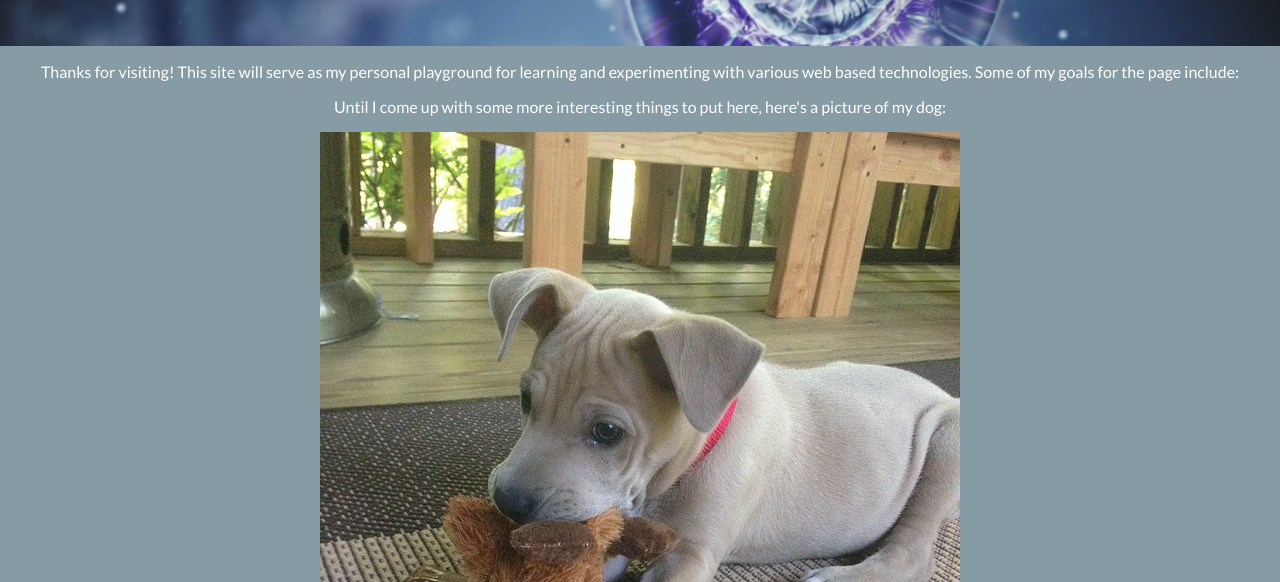
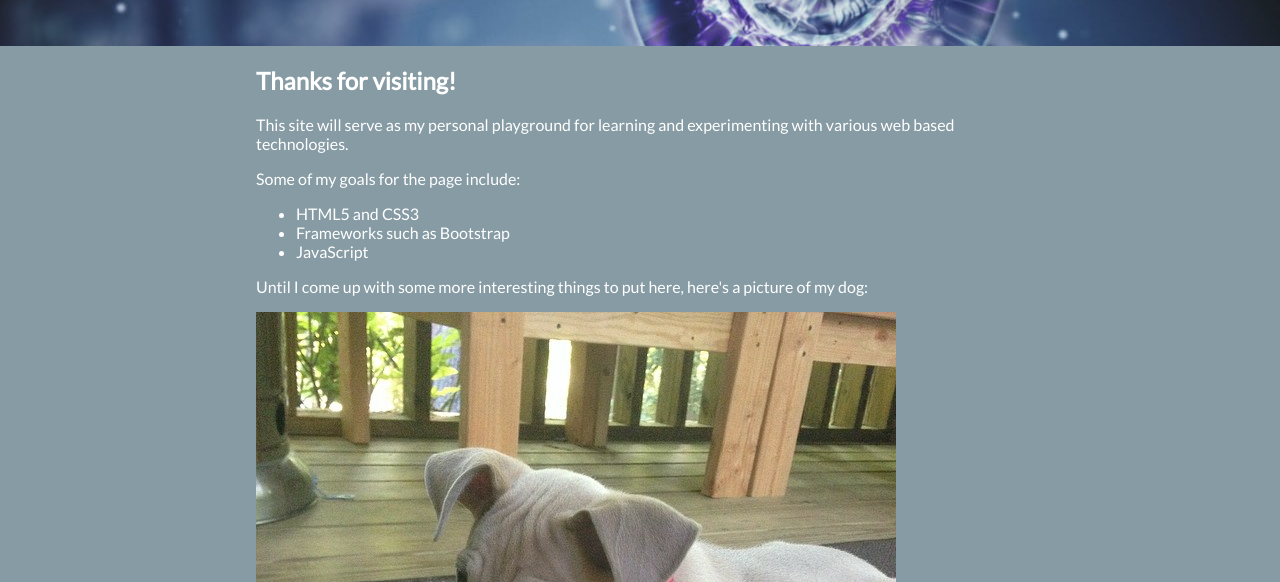
Before and after one commit to ncon5910/sciencebad, a plain HTML site: page index.html in a window 1280 px wide. Shown: the part 218-800 px from the top of the page. Drawn offline with Linux system fonts and the light colour scheme.

Commit message:
Updated copy in body, setting max width and text alignment. Adjusted style for list in .top_nav to only affect that list (added specificity).

```diff
--- a/index.html
+++ b/index.html
@@ -30,7 +30,14 @@
   		</div>
   	</div>
   	<div class=content>
-		<p>Thanks for visiting! This site will serve as my personal playground for learning and experimenting with various web based technologies. Some of my goals for the page include:</p>
+		<h2>Thanks for visiting!</h2>
+		<p>This site will serve as my personal playground for learning and experimenting with various web based technologies.</p>
+		<p>Some of my goals for the page include:</p>
+		<p><ul>
+			<li>HTML5 and CSS3</li>
+			<li>Frameworks such as Bootstrap</li>
+			<li>JavaScript</li>
+		</ul></p>
 		<p>Until I come up with some more interesting things to put here, here's a picture of my dog:</p>
 		<img src="Plato.jpg" alt="This should have been a picture of my dog">
 	</div>
--- a/style.css
+++ b/style.css
@@ -59,7 +59,7 @@ div {
 	text-align: center;
 }
 
-ul {
+.top_nav ul {
 	list-style: none;
 	display: flex;
 	float: left;
@@ -67,7 +67,7 @@ ul {
 	color: white;
 }
 
-li {
+.top_nav li {
 	display: block;
 	line-height: 1.5;
 	margin: 5;
@@ -115,7 +115,9 @@ img {
 
 .content {
 	display: block;
-	text-align: center;
+	text-align: left;
+	max-width: 60%;
+	margin: auto;
 }
 
 .container {
```
